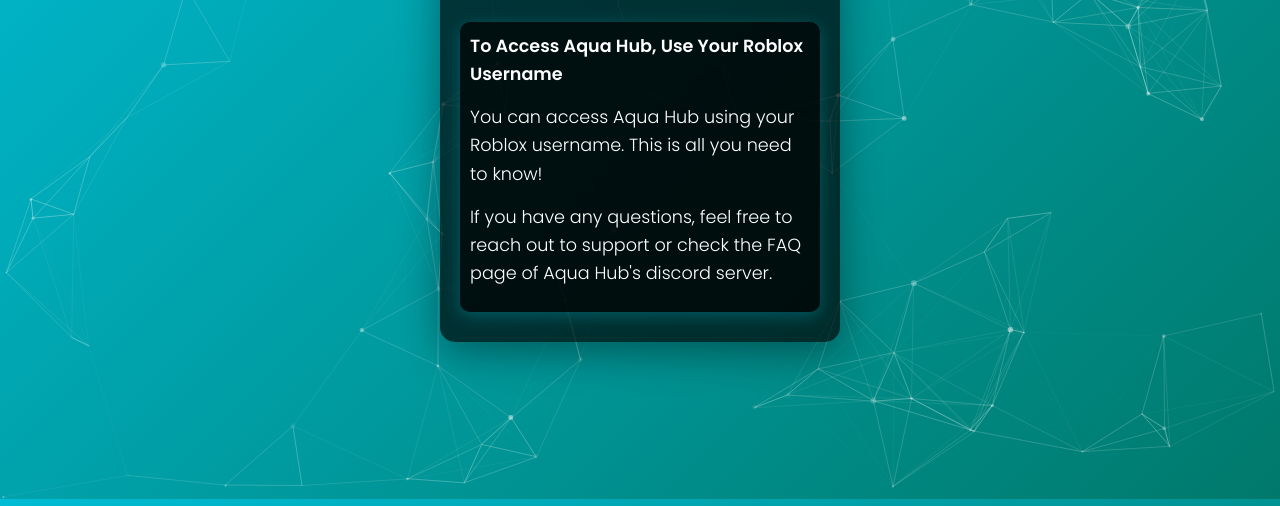
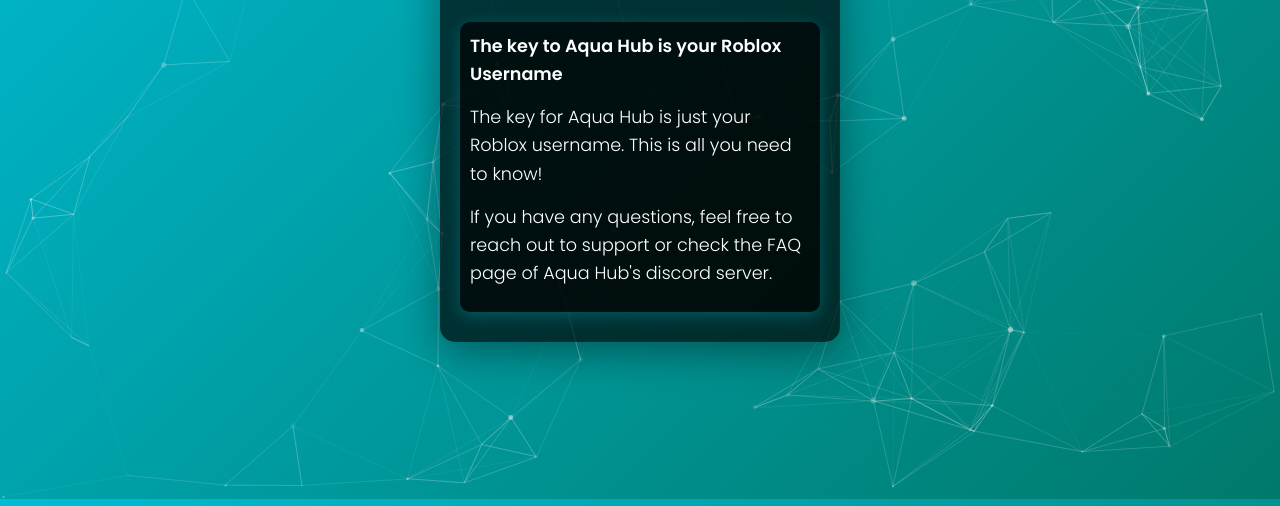
Before and after one commit to ExploiterGuy/AquaHub, a plain HTML site: page index.html in a window 1280 px wide. Shown: the part 301-807 px from the top of the page. Drawn offline with nearby package versions, Linux system fonts and the light colour scheme.

Commit message:
Update index.html

```diff
--- a/index.html
+++ b/index.html
@@ -112,8 +112,8 @@
     <div class="container">
         <div class="title">Aqua Hub</div>
         <div class="content">
-            <p><strong>To Access Aqua Hub, Use Your Roblox Username</strong></p>
-            <p>You can access Aqua Hub using your Roblox username. This is all you need to know!</p>
+            <p><strong>The key to Aqua Hub is your Roblox Username</strong></p>
+            <p>The key for Aqua Hub is just your Roblox username. This is all you need to know!</p>
             <p>If you have any questions, feel free to reach out to support or check the FAQ page of Aqua Hub's discord server. </p>
         </div>
     </div>
```
